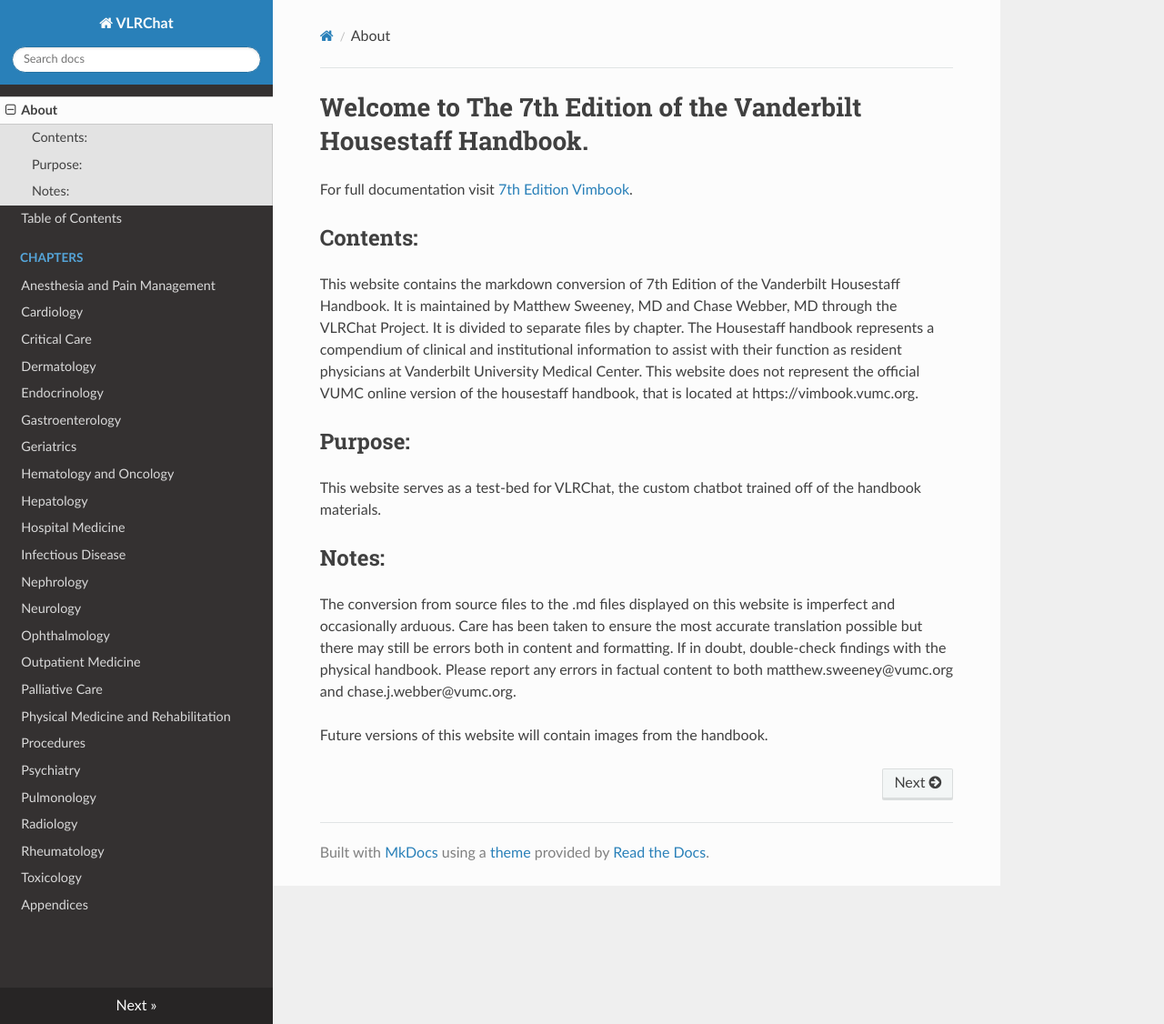
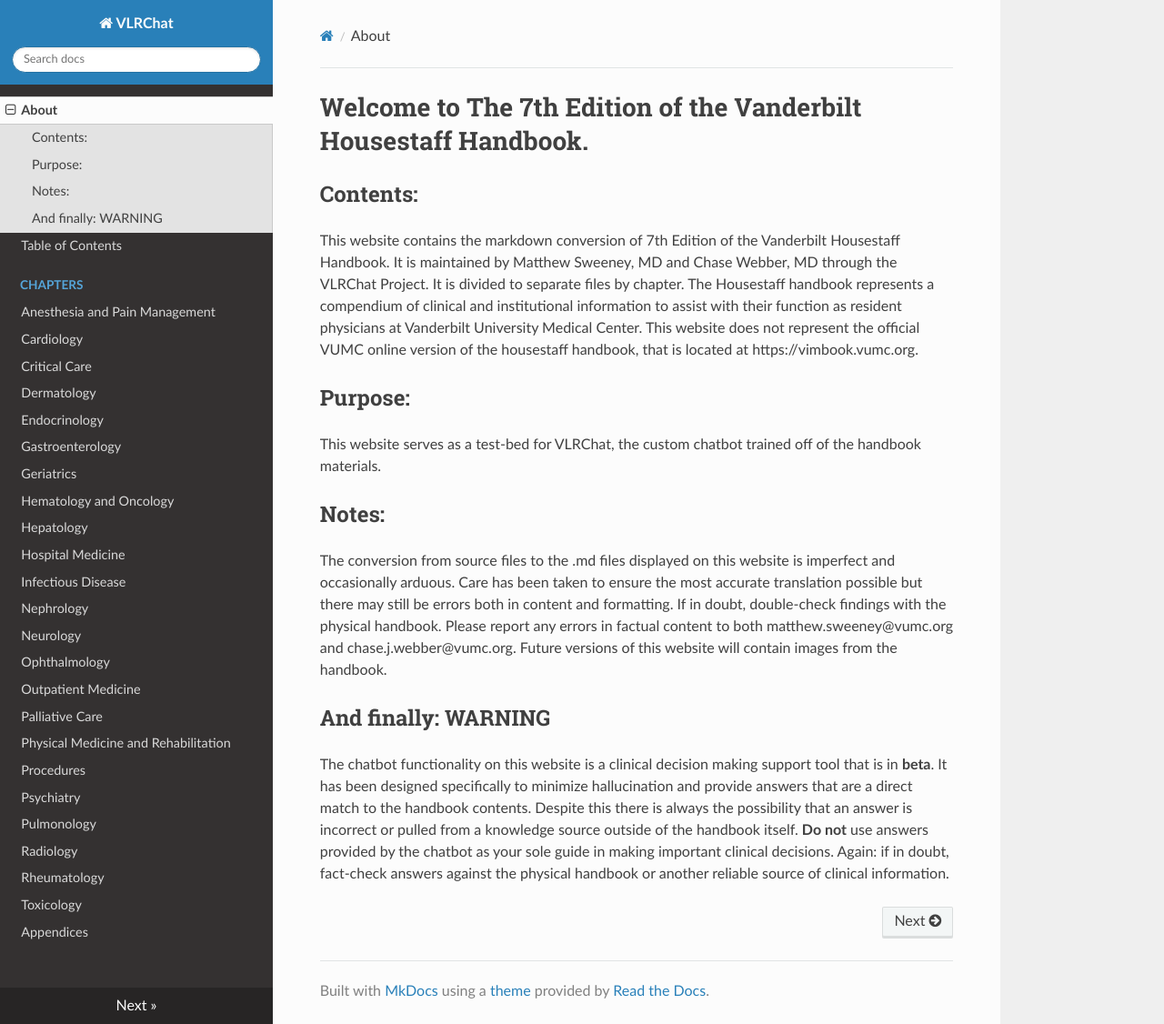
Before and after one commit to everyone6/VLRChat, an MkDocs documentation site: the page built from docs/index.md, in a window 1280 px wide and 1126 px high. Shown: the whole window at 91% size. Built offline with MkDocs 1.6.1, drawn with Linux system fonts in a browser that asks for light colours; nearby versions of some CDN libraries; a script that is not in the unit is left out.

Commit message:
Update index.md with chatbot warning and future plans
Added a warning about the chatbot functionality and its limitations.

```diff
--- a/docs/index.md
+++ b/docs/index.md
@@ -1,6 +1,4 @@
 # Welcome to The 7th Edition of the Vanderbilt Housestaff Handbook.
-
-For full documentation visit [7th Edition Vimbook](https://github.com/everyone6/7th-Edition-Vimbook/tree/main).
 
 ## Contents:
 
@@ -12,6 +10,8 @@ This website serves as a test-bed for VLRChat, the custom chatbot trained off of
 
 ## Notes:
 
-The conversion from source files to the .md files displayed on this website is imperfect and occasionally arduous. Care has been taken to ensure the most accurate translation possible but there may still be errors both in content and formatting. If in doubt, double-check findings with the physical handbook. Please report any errors in factual content to both matthew.sweeney@vumc.org and chase.j.webber@vumc.org.
+The conversion from source files to the .md files displayed on this website is imperfect and occasionally arduous. Care has been taken to ensure the most accurate translation possible but there may still be errors both in content and formatting. If in doubt, double-check findings with the physical handbook. Please report any errors in factual content to both matthew.sweeney@vumc.org and chase.j.webber@vumc.org. Future versions of this website will contain images from the handbook.
 
-Future versions of this website will contain images from the handbook.
+## And finally: WARNING
+
+The chatbot functionality on this website is a clinical decision making support tool that is in **beta**. It has been designed specifically to minimize hallucination and provide answers that are a direct match to the handbook contents. Despite this there is always the possibility that an answer is incorrect or pulled from a knowledge source outside of the handbook itself. **Do not** use answers provided by the chatbot as your sole guide in making important clinical decisions. Again: if in doubt, fact-check answers against the physical handbook or another reliable source of clinical information.
```
